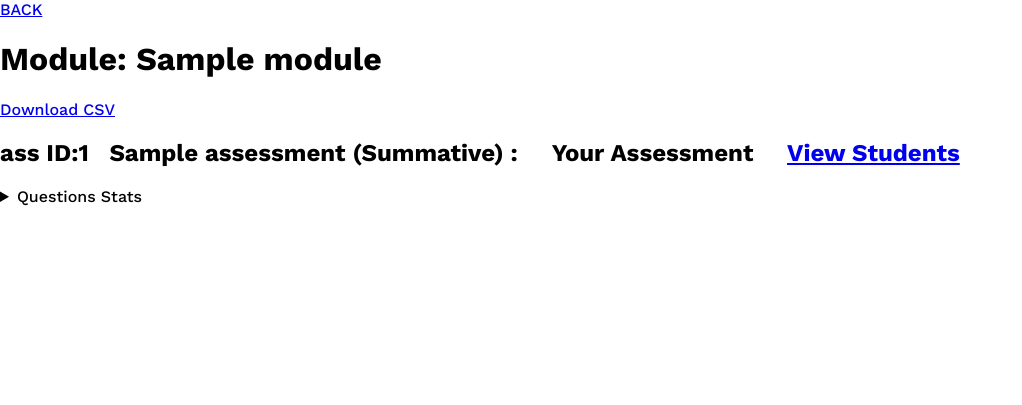
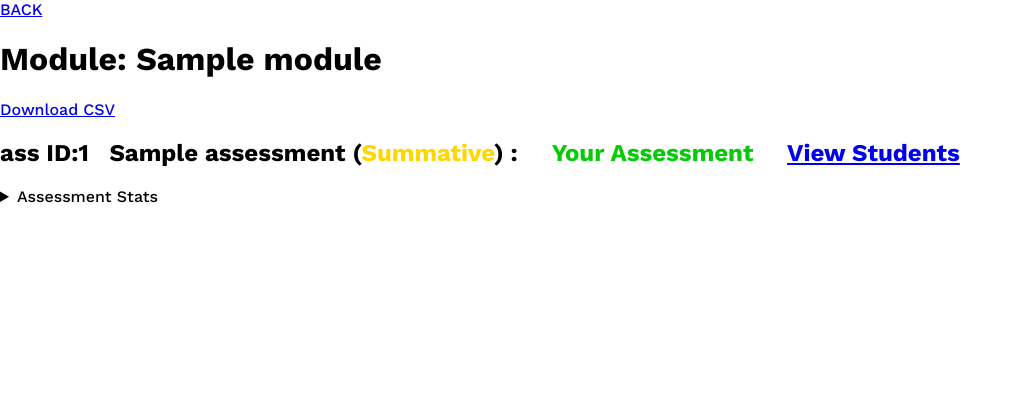
Before and after one commit to dredly/AAT_Deployment, a Flask app: a page that uses aat/staff_stats/templates/module.html in a window 1280 px wide. Shown: the part 51-456 px from the top of the page, without its empty margins (0-1022 px from the left). Run offline with Flask 2, Linux system fonts and the light colour scheme; a user stored in the database is signed in; tables that the repository leaves empty hold one stand-in row (values such as "Sample post").

Commit message:
added some colour

```diff
--- a/aat/staff_stats/templates/module.html
+++ b/aat/staff_stats/templates/module.html
@@ -1,36 +1,37 @@
 <script src = "https://d3js.org/d3.v7.min.js" ></script>
+
 {% extends("layout.html") %}
 {% block content %}
 <a href="{{ url_for('staff_stats.index') }}">BACK</a>
 <h1> Module: {{Module_title}}</h1><a href="{{ url_for('staff_stats.download')}}">Download CSV</a>
 {%for assessment in moduleAssessments%}
 
-    <h2>ass ID:{{assessment.get("assessment_id")}} &nbsp; {{assessment.get("assessment_title")}}{%if assessment.get("is_summative") == True%} (Summative) {%else%} (Formative){%endif%} : &nbsp;&nbsp;&nbsp; {%if assessment.get("your_assessment") == True%} Your Assessment {%else%} Not Your Assessment {%endif%} &nbsp;&nbsp;&nbsp;
+    <h2>ass ID:{{assessment.get("assessment_id")}} &nbsp; {{assessment.get("assessment_title")}}{%if assessment.get("is_summative") == True%} (<span id ="staff_stats_Gold">Summative</span>) {%else%} (Formative){%endif%} : &nbsp;&nbsp;&nbsp; {%if assessment.get("your_assessment") == True%} <span class = "staff_stats_green_text"> Your Assessment </span> {%else%} Not Your Assessment {%endif%} &nbsp;&nbsp;&nbsp;
     <a href="{{url_for('staff_stats.view_students', assessment = assessment.get('assessment_title'))}}">View Students</a>
     </h2>
 
     {%if assessment.get("amount_of_questions") > 0%}
     <details>
-    <summary>Questions Stats</summary>
+    <summary>Assessment Stats</summary>
         {%for question in questions%}
             {%if question.get("question_assessment_id") == assessment.get("assessment_id") %}
             <section>
             <div class ="staff_stats_cohort_answers">
             <p>Question: {{question.get("question_text")}} &nbsp;&nbsp;&nbsp; Difficulty: {{question.get("question_difficulty")}} &nbsp;&nbsp;&nbsp Type: {{question.get("question_type")}} </p>
-            <p>Correct Answers: {{question.get("correct_answers")}} &nbsp;&nbsp;&nbsp;  Wrong Answers: {{question.get("wrong_answers")}} &nbsp;&nbsp;&nbsp; {%if question.get("correct_answers") == 0 and question.get("wrong_answers") == 0  %} <p> No attempts have been made </p> {%else%} Pass rate: {{question.get("pass_percentage")}}% {%endif%}</p>
+            <p>Correct Answers: <span class = "staff_stats_green_text">{{question.get("correct_answers")}}</span> &nbsp;&nbsp;&nbsp;  Wrong Answers: <span class = "staff_stats_red_text">{{question.get("wrong_answers")}}</span> &nbsp;&nbsp;&nbsp; {%if question.get("correct_answers") == 0 and question.get("wrong_answers") == 0  %} <p> No attempts have been made </p> {%else%} Pass rate: {{question.get("pass_percentage")}}% {%endif%}</p>
 
             {%if question.get("correct_answers") == 0 and question.get("wrong_answers") == 0  %}
                 {%else%}
                     <div class ="staff_stats_cohort_answers" id='vis{{question.get("question_assessment_id")}}{{question.get("questionId")}}{{question.get("question_type")}}'>
                 <script>
-                    var data = ['{{question.get("wrong_answers")}}' ,'{{question.get("correct_answers")}}'];
+                    var data = ['{{question.get("correct_answers")}}','{{question.get("wrong_answers")}}' ,];
                     var svg = d3.select('#vis{{question.get("question_assessment_id")}}{{question.get("questionId")}}{{question.get("question_type")}}').append('svg').attr("width",100).attr("height",100),
                     width = svg.attr("width"),
                     height = svg.attr("height"),
                     radius = Math.min(width, height) / 2,
                     g = svg.append("g").attr("transform", "translate(" + width / 2 + "," + height / 2 + ")");
 
-                    var color = d3.scaleOrdinal(['red','green']);
+                    var color = d3.scaleOrdinal(['green','red',]);
 
                     // Generate the pie
                     var pie = d3.pie();
@@ -56,17 +57,17 @@
                 </script>
                 </div>
                 <div>
-                    {{question.get("students_answered_question")}} out of {{number_of_students}} ({{question.get("taken_percentage")}}%) students answered question
+                    <p><span class = "staff_stats_yellow_text">{{question.get("students_answered_question")}}</span> out of {{number_of_students}} (<span class = "staff_stats_yellow_text">{{question.get("taken_percentage")}}%</span>) students answered question</p>
                     <div class ="staff_stats_cohort_answers" id='vis2{{question.get("question_assessment_id")}}{{question.get("questionId")}}{{question.get("question_type")}}'>
                         <script>
-                            var data = ['{{question.get("students_not_answered_question")}}' ,'{{question.get("students_answered_question")}}'];
+                            var data = [,'{{question.get("students_not_answered_question")}}' ,'{{question.get("students_answered_question")}}'];
                             var svg = d3.select('#vis2{{question.get("question_assessment_id")}}{{question.get("questionId")}}{{question.get("question_type")}}').append('svg').attr("width",100).attr("height",100),
                             width = svg.attr("width"),
                             height = svg.attr("height"),
                             radius = Math.min(width, height) / 2,
                             g = svg.append("g").attr("transform", "translate(" + width / 2 + "," + height / 2 + ")");
 
-                            var color = d3.scaleOrdinal(['rgb(125, 4, 238)','rgb(248, 192, 36)']);
+                            var color = d3.scaleOrdinal([,'rgb(125, 4, 238)','rgb(248, 192, 36)']);
 
                             // Generate the pie
                             var pie = d3.pie();
--- a/aat/staff_stats/templates/view-students.html
+++ b/aat/staff_stats/templates/view-students.html
@@ -18,7 +18,7 @@
         {%set allQuestionsLength = allQuestions|length%}
         {%if allQuestionsLength > 0%}
             {%set attempt = loop.index%}
-            <h2>This is attempt: {{attempt}}{%if user[-1] == attempt%} (submitted attempt){% set a = user.pop(-1)%} {%endif%}</h2>
+            <h2>This is attempt: {{attempt}}{%if user[-1] == attempt%} (<span class = "staff_stats_green_text">submitted attempt</span>){% set a = user.pop(-1)%} {%endif%}</h2>
 
             {%for question in allQuestions%}
                 <h3> Question: {{question[0]}} &nbsp;&nbsp;&nbsp; Question difficulty: {{question[1]}} &nbsp;&nbsp;&nbsp; Question Type: {{question[5]}} </h3>
--- a/aat/static/style.css
+++ b/aat/static/style.css
@@ -313,6 +313,17 @@ footer {
 	align-items: center;
 
 }
+
+.staff_stats_green_text{
+	color: rgb(5, 202, 5);
+}
+.staff_stats_red_text{
+	color: red;
+}
+.staff_stats_yellow_text{
+	color: rgb(206, 152, 4);
+}
+
 #staff_stats_Bronze{
 	color: brown;
 }
```
